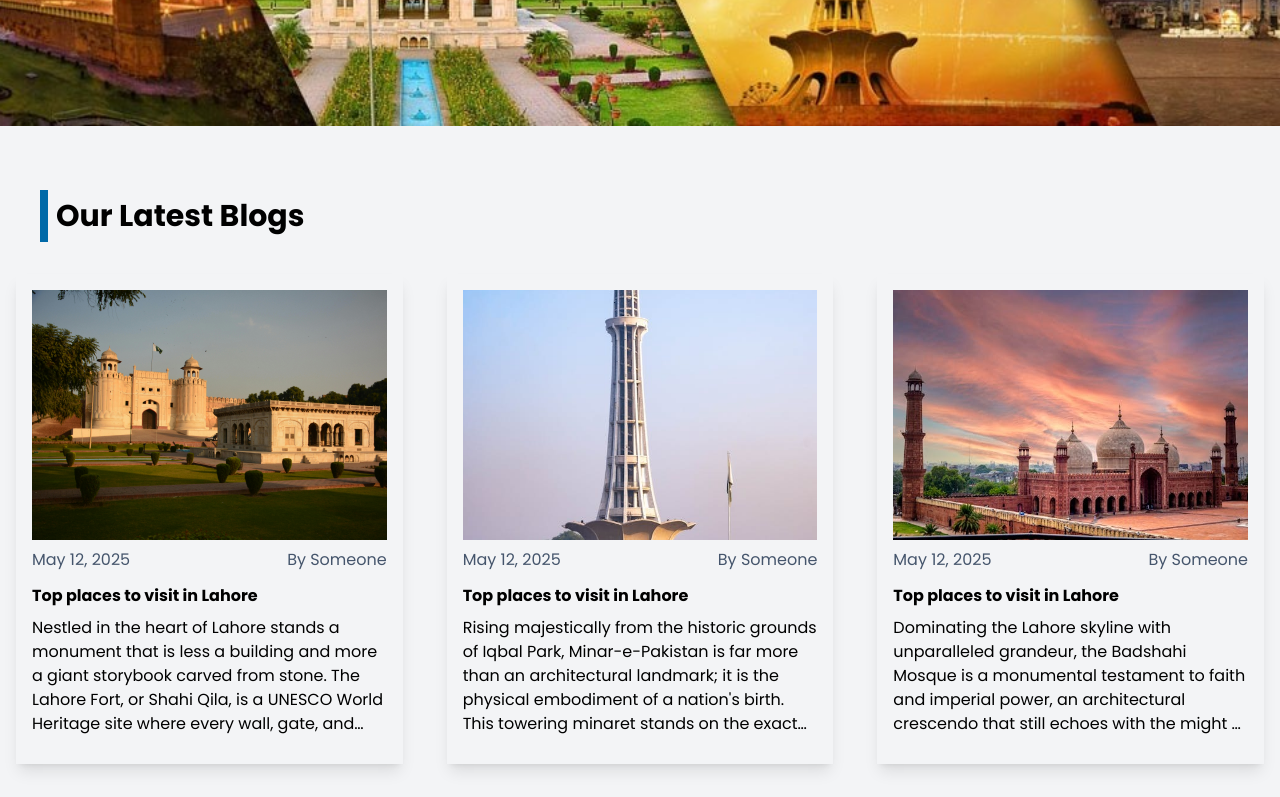
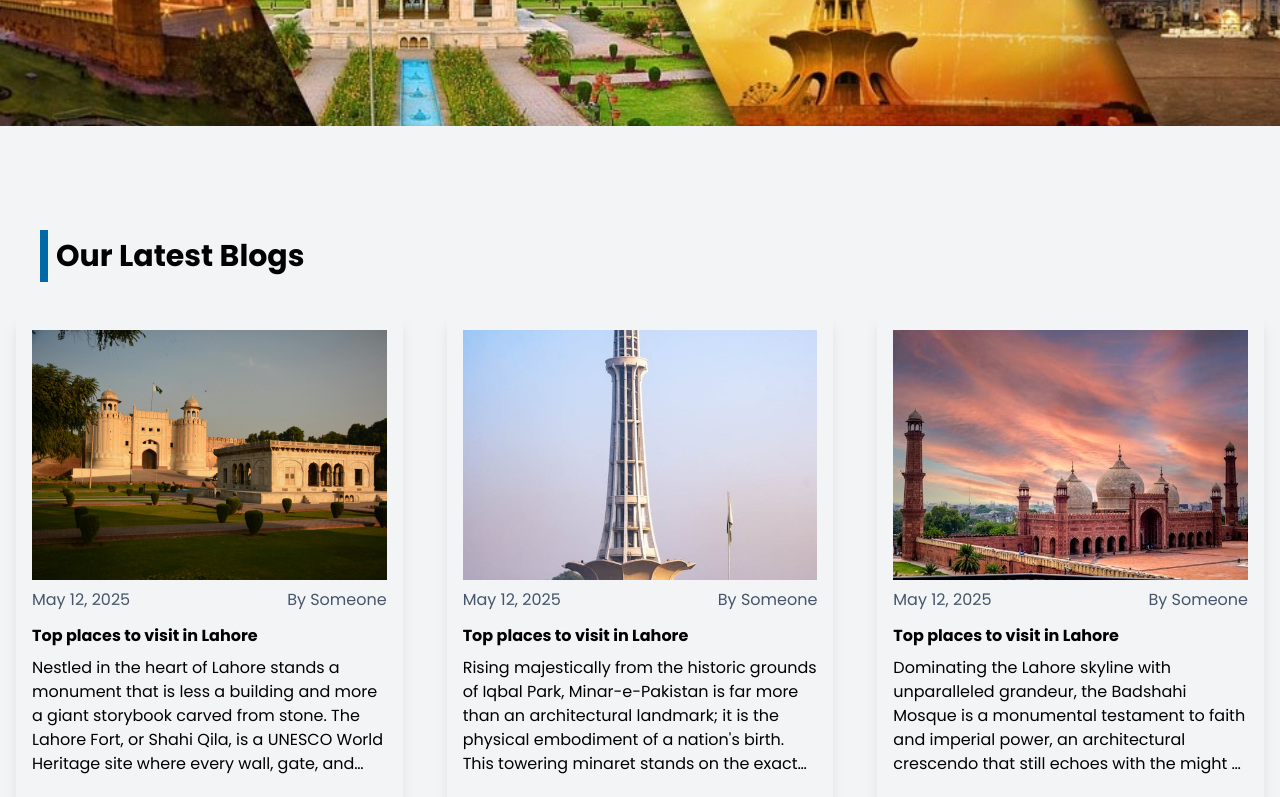
Before and after one commit to hamzaiqbal1181/Travelore, a React (Vite) app in the folder Travelore/: page / in a window 1280 px wide. Shown: the part 6700-7497 px from the top of the page. Built offline with nearby package versions, Linux system fonts and the light colour scheme; no server answers.

Commit message:
.........

```diff
--- a/Travelore/src/pages/Blogs.jsx
+++ b/Travelore/src/pages/Blogs.jsx
@@ -4,7 +4,7 @@ import BlogsComp from "../components/Blogs/BlogsComp";
 const Blogs = () => {
   return (
     <>
-      <div className="pt-8 bg-gray-100">
+      <div className="pt-18 bg-gray-100">
         <BlogsComp />
       </div>
     </>
```
